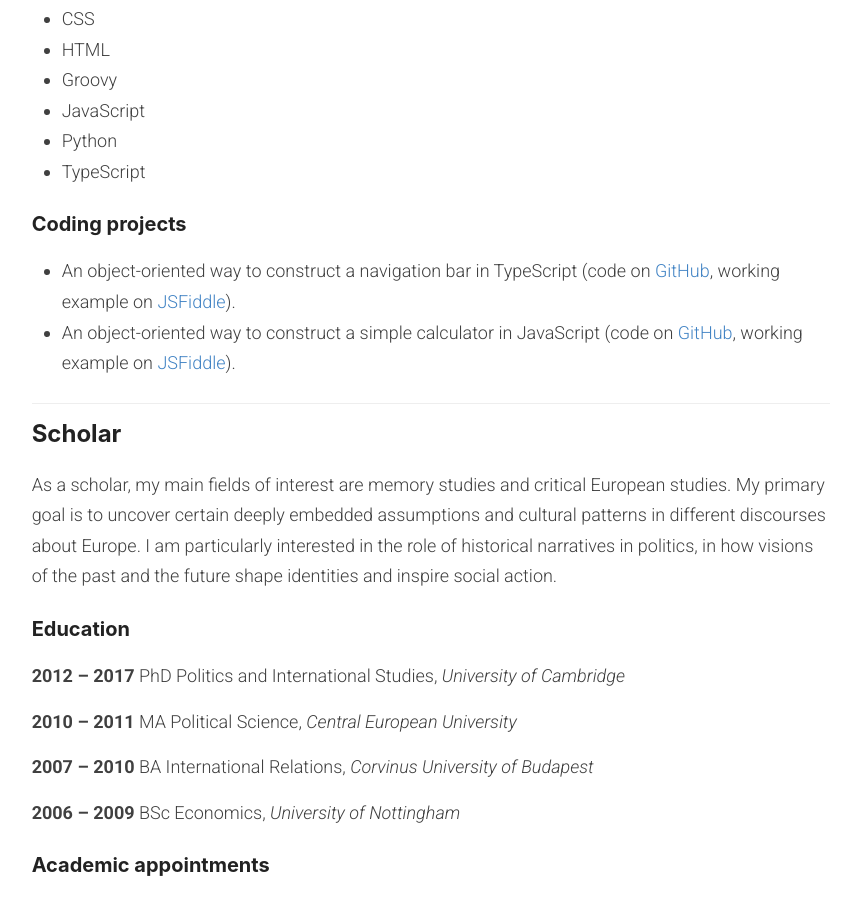
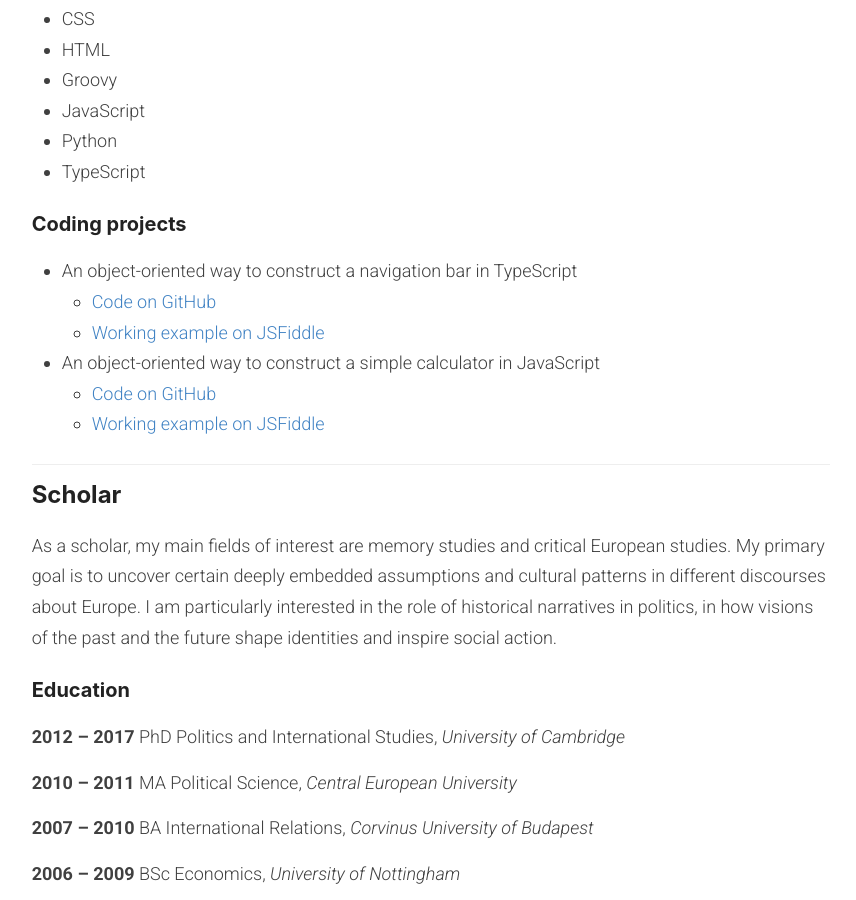
Before and after one commit to tothmano/manototh.github.io, a Jekyll site: the page built from _pages/home.md, in a window 1280 px wide and 900 px high, scrolled down 2372 px. Shown: the whole window, without its empty margins (209-1065 px from the left). Built offline with Jekyll 4.4.1, drawn with Linux system fonts in a browser that asks for light colours.

Commit message:
Change formatting of coding projects in home

```diff
--- a/_pages/home.md
+++ b/_pages/home.md
@@ -75,8 +75,12 @@ I have good working knowledge of the following languages:
 
 ### Coding projects
 
-- An object-oriented way to construct a navigation bar in TypeScript (code on [GitHub](https://github.com/manototh/oop-navbar), working example on [JSFiddle](https://jsfiddle.net/manototh/3nat2L5o/15/)).
-- An object-oriented way to construct a simple calculator in JavaScript (code on [GitHub](https://github.com/manototh/oop-calculator), working example on [JSFiddle](https://jsfiddle.net/manototh/8qLvb64t/3/)).
+- An object-oriented way to construct a navigation bar in TypeScript
+   - [Code on GitHub](https://github.com/manototh/oop-navbar)
+   - [Working example on JSFiddle](https://jsfiddle.net/manototh/3nat2L5o/15/)
+- An object-oriented way to construct a simple calculator in JavaScript
+   - [Code on GitHub](https://github.com/manototh/oop-calculator)
+   - [Working example on JSFiddle](https://jsfiddle.net/manototh/8qLvb64t/3/)
 
 ## Scholar
 
```
